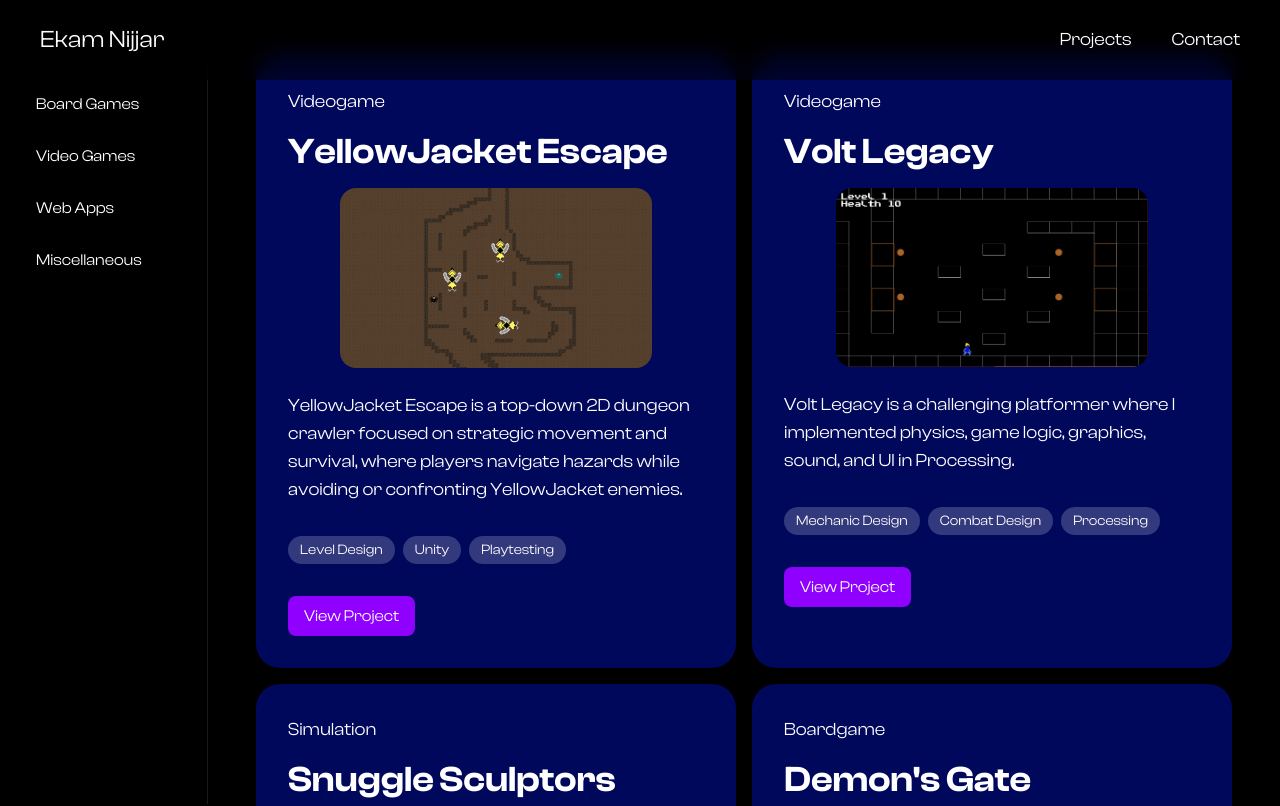
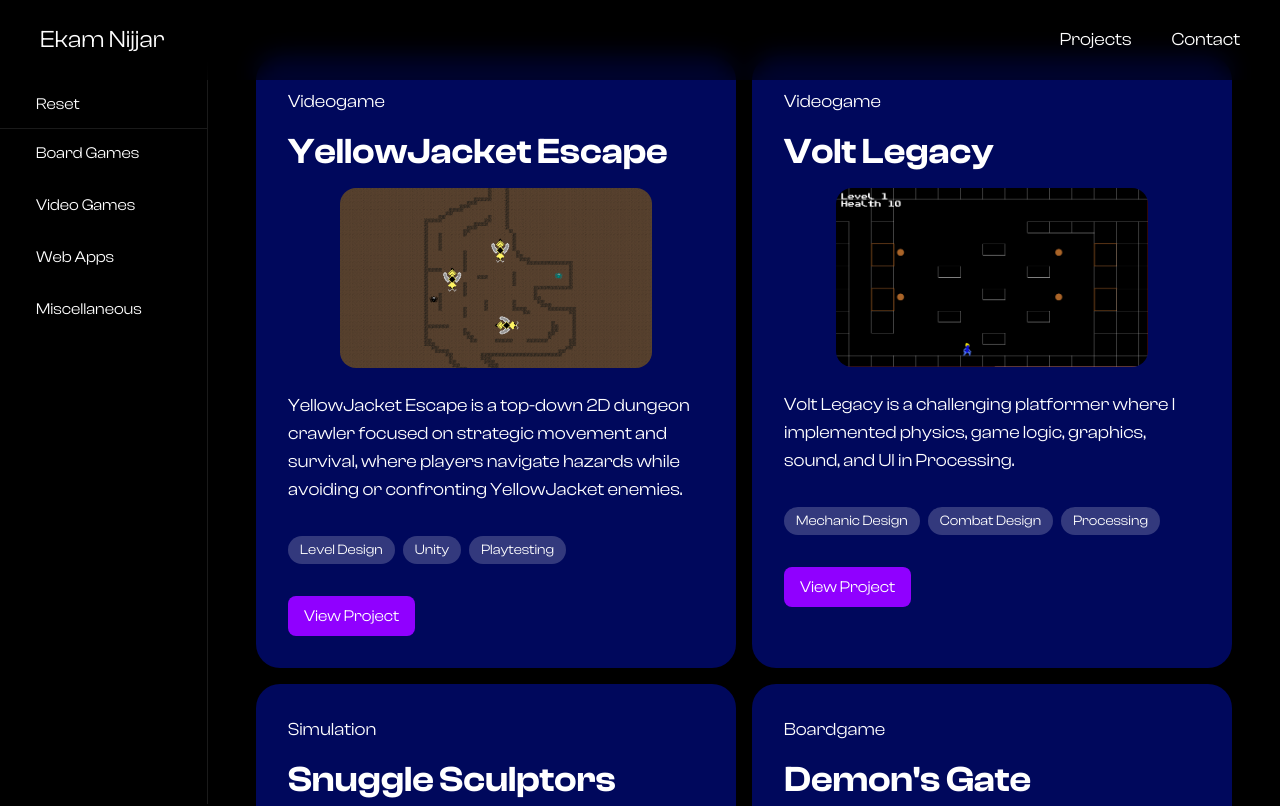
Before and after one commit to ekam-n/ekamn.com, a React (Vite) app: page /projects in a window 1280 px wide. Shown: the top 806 px of the page. Built offline with nearby package versions, Linux system fonts and the light colour scheme.

Commit message:
added reset button to desktop version

```diff
--- a/src/components/projectsComponents/projectsSidebar.tsx
+++ b/src/components/projectsComponents/projectsSidebar.tsx
@@ -121,6 +121,19 @@ export default function ProjectsSidebar({ labels, selected, toggleLabel }: Props
     z-30
   "
 >
+  {/* NEW: Reset option + divider (styled like 'Projects' in Menu) */}
+  <button
+    type="button"
+    onClick={() => {
+      for (const l of Array.from(selected)) toggleLabel(l);
+    }}
+    className="block rounded-lg px-3 py-2 text-left cursor-pointer hover:bg-white/10"
+  >
+    Reset
+  </button>
+  <div className="h-px bg-white/10 my-1 -mx-6" />
+
+  {/* Existing label options */}
   <nav className="flex flex-col gap-3">
     {labels.map((label) => {
       const isActive = selected.has(label);
@@ -133,9 +146,7 @@ export default function ProjectsSidebar({ labels, selected, toggleLabel }: Props
           className={[
             "w-full text-left rounded-xl px-3 py-2 transition",
             "hover:bg-white/10",
-                  isActive
-                    ? "outline outline-2 outline-white"
-                    : "outline outline-2 outline-transparent",
+            isActive ? "outline outline-2 outline-white" : "outline outline-2 outline-transparent",
           ].join(" ")}
         >
           {label}
@@ -144,6 +155,7 @@ export default function ProjectsSidebar({ labels, selected, toggleLabel }: Props
     })}
   </nav>
 </aside>
+
     </>
   );
 }
```
Lines whose indentation alone changed are shown as unchanged.
